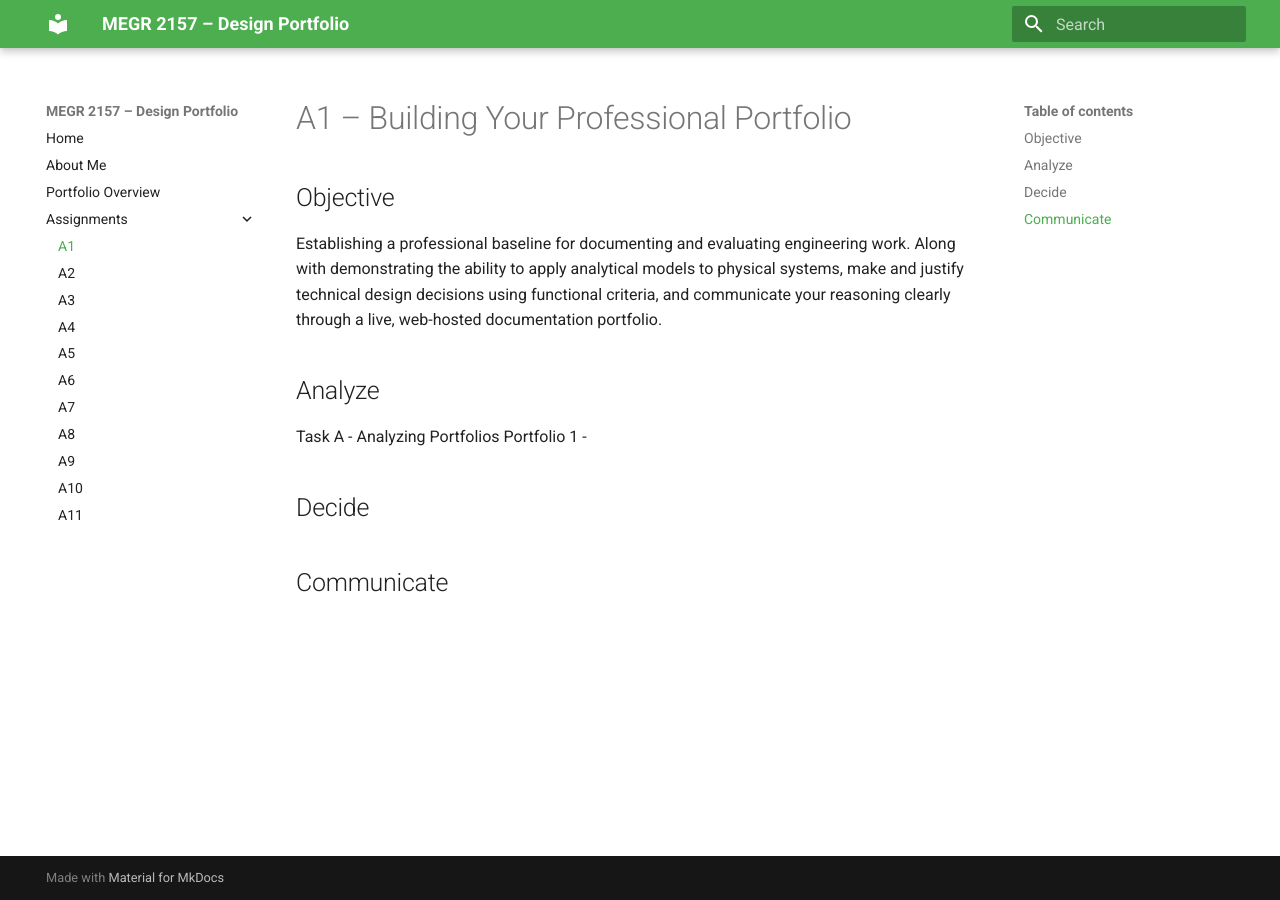
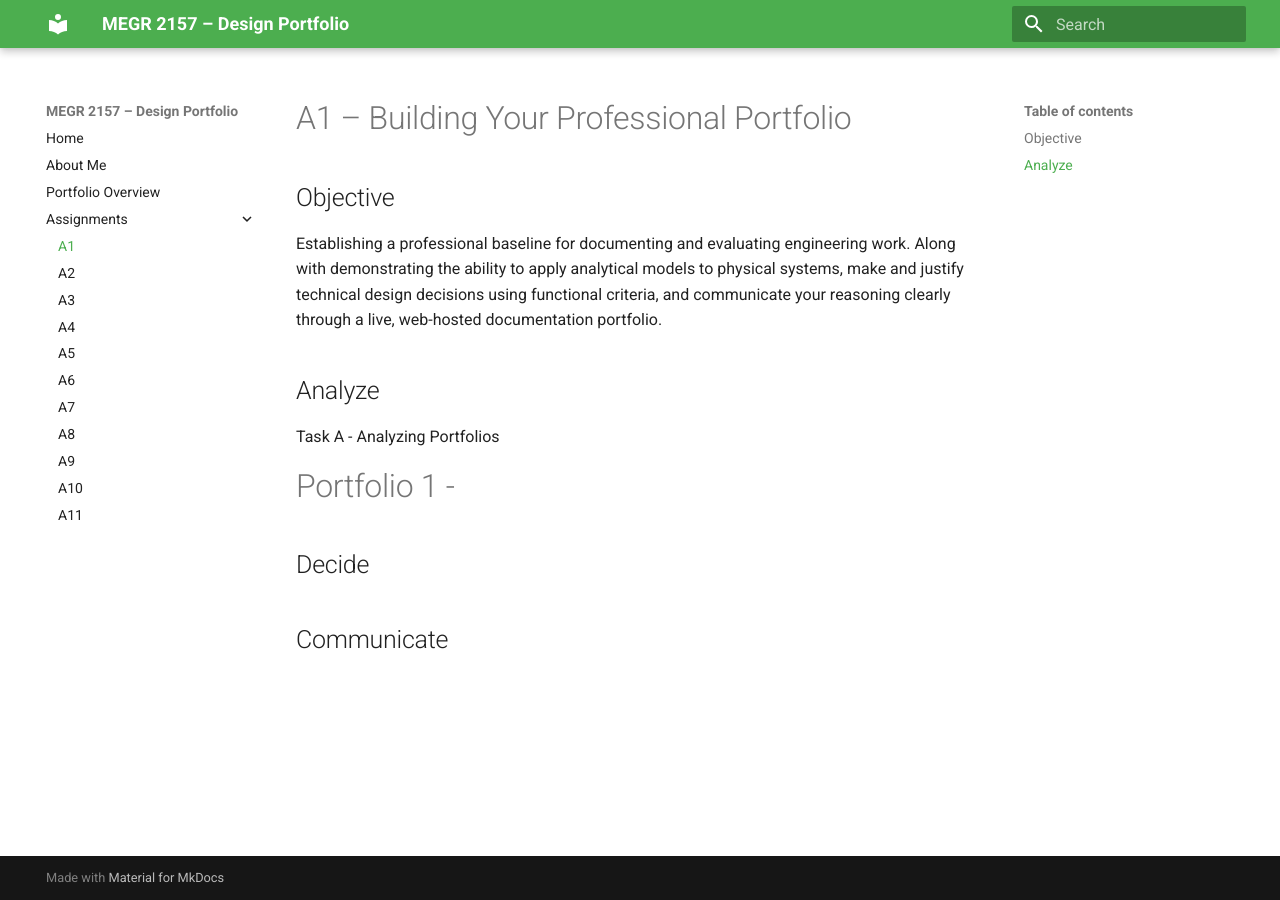
Before and after one commit to sali914/megr2157-portfolio, an MkDocs documentation site: the page built from docs/assignments/A01/index.md, in a window 1280 px wide. Built offline with MkDocs 1.6.1 and Material for MkDocs 9.7.7, drawn with Linux system fonts in a browser that asks for light colours.

```diff
--- a/docs/assignments/A01/index.md
+++ b/docs/assignments/A01/index.md
@@ -5,7 +5,7 @@ Establishing a professional baseline for documenting and evaluating engineering
 
 ## Analyze
 Task A - Analyzing Portfolios
-Portfolio 1 -
+#Portfolio 1 -
 
 ## Decide
 
```
